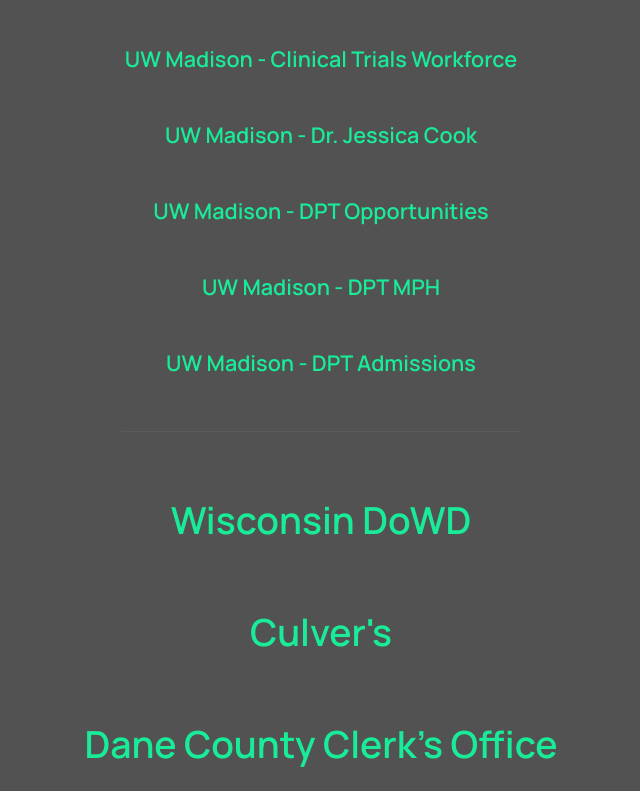
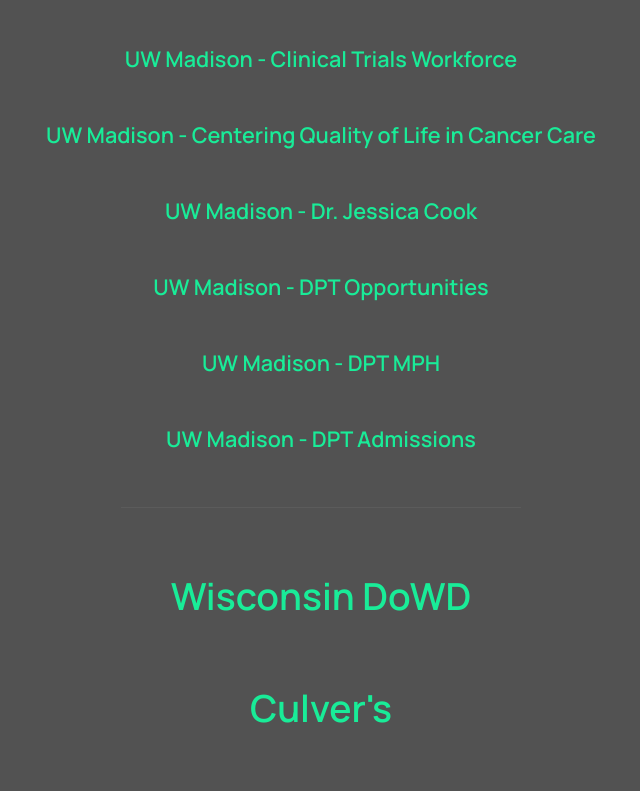
Before and after one commit to HendrixG/stratusSound, a plain HTML site: page index.html in a window 1280 px wide. Shown: the part 1441-2232 px from the top of the page, without its empty margins (319-959 px from the left). Drawn offline with Linux system fonts and the light colour scheme.

Commit message:
Link Addition

```diff
--- a/index.html
+++ b/index.html
@@ -122,6 +122,9 @@
                     </h5>
                        <h5>
                         <a href="https://www.youtube.com/watch?v=njtZ_nfu2h0" target="_blank">UW Madison - Clinical Trials Workforce</a>
+                    </h5>
+                       <h5>
+                        <a href="https://www.youtube.com/watch?v=1wa-dhFMGQ4" target="_blank">UW Madison - Centering Quality of Life in Cancer Care</a>
                     </h5>
                     <h5>
                             <a href="https://www.youtube.com/watch?v=5GbJFWv0ncM" target="_blank">UW Madison - Dr. Jessica Cook</a>
```
